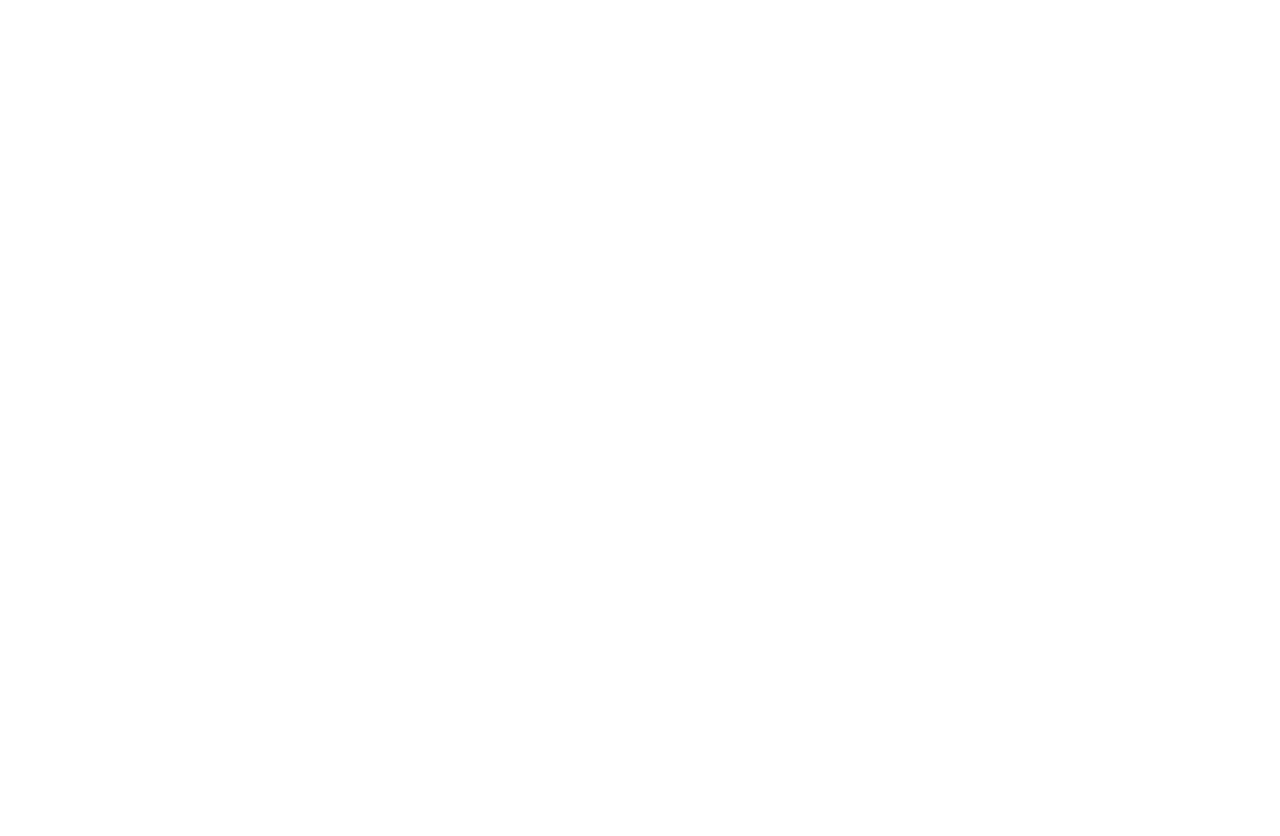
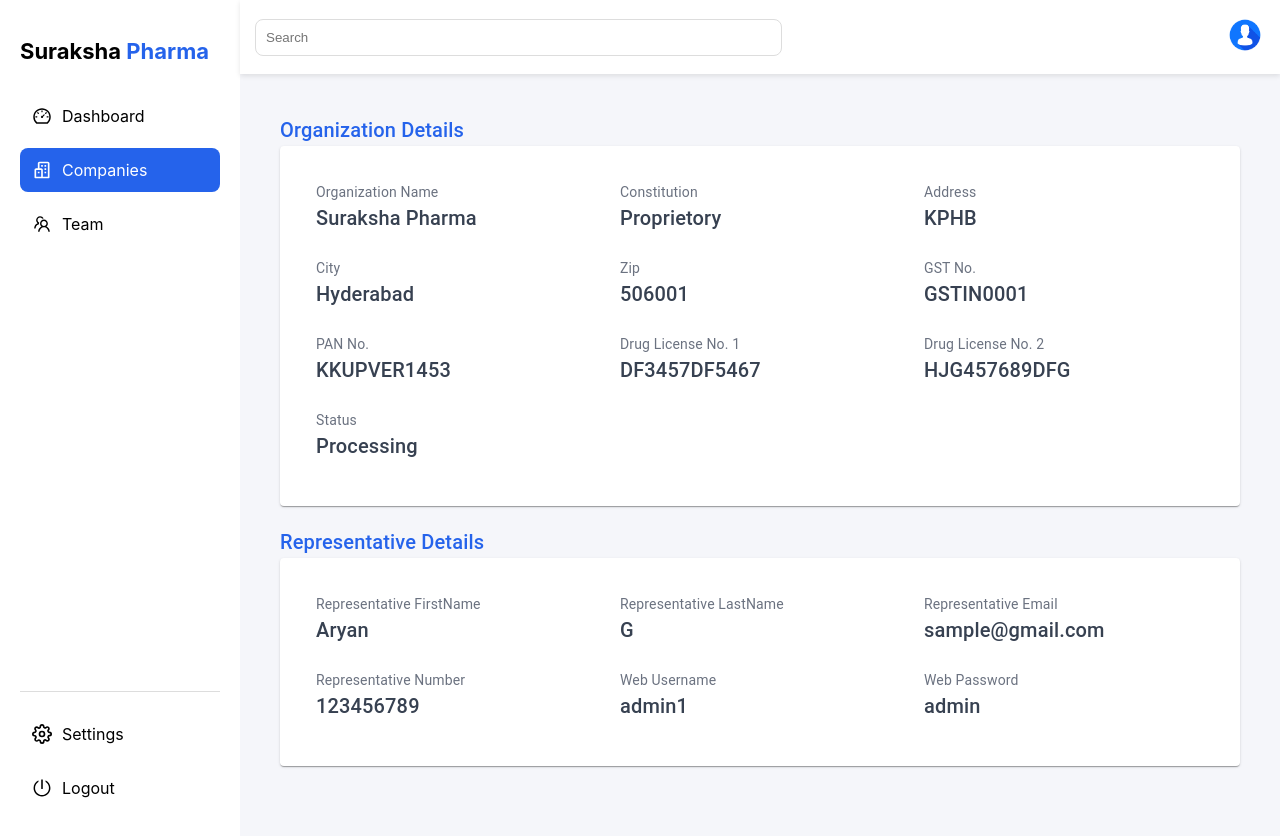
Before and after one commit to jvamshi36/CMS, a React (Create React App) app: page /companies/1/org-details in a window 1280 px wide. Before the commit this address led to /login. Shown: the top 836 px of the page. Before the commit the page ends 800 px from the top, so only its background shows below. Built offline with nearby package versions, Linux system fonts and the light colour scheme.

Commit message:
frontend changes for order details and org details

```diff
--- a/package.json
+++ b/package.json
@@ -16,6 +16,7 @@
     "assert": "^2.1.0",
     "axios": "^1.8.1",
     "browserify-zlib": "^0.2.0",
+    "cross-env": "^7.0.3",
     "crypto-browserify": "^3.12.1",
     "https-browserify": "^1.0.0",
     "lucide-react": "^0.476.0",
--- a/src/App.js
+++ b/src/App.js
@@ -10,6 +10,7 @@ import Login from "./components/Login/LoginPage";
 import Team from "./pages/Team";
 import NewOrder from "./pages/NewOrder";
 import Dashboard from "./pages/Dashboard";
+import OrderDetails from "./pages/OrderDetails";
 
 function App() {
   return (
@@ -17,12 +18,13 @@ function App() {
       <Routes>
         <Route path="/" element={<Login/>}/>
         <Route path="/*" element={<ProtectedRoute/>}/>
-        <Route path="/dashboard" element={<Dashboard/>}/> {/* Changed from "/" to "/dashboard" */}
+        <Route path="/dashboard" element={<Dashboard/>}/>
         <Route path="/new-org" element={<NeworgForm/>}/>
         <Route path="/new-order" element={<NewOrder/>}/>
         <Route path="/companies" element={<Companies/>}/>
-        <Route path="/companies/:id/details" element={<Details/>}/> {/* Changed from companyId to id to match Details component */}
+        <Route path="/companies/:companyId/org-details" element={<Details/>}/>
         <Route path="/companies/:companyId/orders" element={<Orders/>}/>
+        <Route path ="/companies/:companyId/orders/:orderId/order-details" element={<OrderDetails/>}/>
         <Route path="/team" element={<Team/>}/>
       </Routes>
     </AuthProvider>
--- a/src/components/Login/LoginPage.jsx
+++ b/src/components/Login/LoginPage.jsx
@@ -20,7 +20,7 @@ const LoginPage = () => {
     setError("");
 
     try {
-      const response = await axios.post("http://localhost:8081/api/auth/login", { username, password });
+      const response = await axios.post("https://localhost:8081/api/auth/login", { username, password });
       login(response.data.token);
       navigate("/dashboard");
     } catch (error) {
--- a/src/pages/Companies.jsx
+++ b/src/pages/Companies.jsx
@@ -26,7 +26,7 @@ const Companies = () => {
             <table className="styled-table">
                 <thead>
                     <tr>
-                        <th>ID</th><th>Name</th><th>Address</th><th>Date</th><th>GST No.</th><th>Status</th><th>Orders</th>
+                        <th>ID</th><th>Name</th><th>Address</th><th>Date</th><th>GST No.</th><th>Status</th><th>Details</th><th>Orders</th>
                     </tr>
                 </thead>
                 <tbody>
@@ -34,7 +34,8 @@ const Companies = () => {
                         <tr key={company.id}>
                             <td>{company.id}</td><td>{company.name}</td><td>{company.address}</td>
                             <td>{company.date}</td><td>{company.gst}</td><td><span className={`status ${company.status.toLowerCase()}`}>{company.status}</span></td>
-                            <td><NavLink to={`/companies/${company.id}/orders`}>View Orders</NavLink></td>
+                            <td><NavLink to={`/companies/${company.id}/org-details`}>Details</NavLink></td>
+                            <td><NavLink to={`/companies/${company.id}/orders`}>Orders</NavLink></td>
                         </tr>
                     ))}
                 </tbody>
--- a/src/pages/Details.jsx
+++ b/src/pages/Details.jsx
@@ -1,31 +1,71 @@
+// src/pages/OrgDetails.jsx
 import React from "react";
+import { Box, Card, CardContent, Typography, Grid } from "@mui/material";
+import "../styles/Details.css";
 import Layout from "../components/Layout/Layout";
-import { useParams } from "react-router-dom";
-import { companies } from "../data/dummy";
 
-const Details = () => {
-  const { id } = useParams();
-  const company = companies.find((company) => company.id === id);
+const OrganizationDetails = {
+  "Organization Name": "Suraksha Pharma",
+  "Constitution": "Proprietory",
+  "Address": "KPHB",
+  "City": "Hyderabad",
+  "Zip": "506001",
+  "GST No.": "GSTIN0001",
+  "PAN No.": "KKUPVER1453",
+  "Drug License No. 1": "DF3457DF5467",
+  "Drug License No. 2": "HJG457689DFG",
+  "Status": "Processing",
+};
 
-  if (!company) {
-    return (
-      <Layout>
-        <h2>Company not found</h2>
-      </Layout>
-    );
-  }
+const RepresentativeDetails = {
+  "Representative FirstName": "Aryan",
+  "Representative LastName": "G",
+  "Representative Email": "sample@gmail.com",
+  "Representative Number": "123456789",
+  "Web Username": "admin1",
+  "Web Password": "admin",
+};
 
+const OrgDetails = () => {
   return (
     <Layout>
-      <div className="details-container">
-        <h2 className="page-title">{company.name} - Details</h2>
-        <p><strong>Address:</strong> {company.address}</p>
-        <p><strong>Date Registered:</strong> {company.date}</p>
-        <p><strong>GST Number:</strong> {company.gst}</p>
-        <p><strong>Status:</strong> {company.status}</p>
-      </div>
+      <Box className="details-container">
+        {/* Organization Details */}
+        <Typography variant="h6" className="section-title">
+          Organization Details
+        </Typography>
+        <Card className="details-card">
+          <CardContent>
+            <Grid container spacing={3}>
+              {Object.entries(OrganizationDetails).map(([key, value]) => (
+                <Grid item xs={12} sm={4} key={key}>
+                  <Typography variant="body2" className="label">{key}</Typography>
+                  <Typography variant="h6" className="value">{value}</Typography>
+                </Grid>
+              ))}
+            </Grid>
+          </CardContent>
+        </Card>
+
+        {/* Representative Details */}
+        <Typography variant="h6" className="section-title">
+          Representative Details
+        </Typography>
+        <Card className="details-card">
+          <CardContent>
+            <Grid container spacing={3}>
+              {Object.entries(RepresentativeDetails).map(([key, value]) => (
+                <Grid item xs={12} sm={4} key={key}>
+                  <Typography variant="body2" className="label">{key}</Typography>
+                  <Typography variant="h6" className="value">{value}</Typography>
+                </Grid>
+              ))}
+            </Grid>
+          </CardContent>
+        </Card>
+      </Box>
     </Layout>
   );
 };
 
-export default Details;
+export default OrgDetails;
--- /dev/null
+++ b/src/pages/OrderDetails.jsx
@@ -0,0 +1,48 @@
+// src/pages/OrderDetails.jsx
+import React from "react";
+import { useParams } from "react-router-dom";
+import { Box, Card, CardContent, Typography, Grid } from "@mui/material";
+import Layout from "../components/Layout/Layout";
+import "../styles/Details.css";
+
+// Dummy order details (Replace with API data)
+const OrderDetailsData = {
+  id: "ORD12345",
+  customerName: "John Doe",
+  orderDate: "01 March 2024",
+  deliveryDate: "05 March 2024",
+  items: "Laptop, Mouse, Keyboard",
+  totalAmount: "₹45,000",
+  paymentMethod: "Credit Card",
+  orderStatus: "Shipped",
+  address: "123 Street, Hyderabad, India",
+};
+
+const OrderDetails = () => {
+  const { orderId } = useParams(); // Get order ID from URL
+
+  return (
+    <Layout>
+      <Box className="details-container">
+        {/* Order Details */}
+        <Typography variant="h6" className="section-title">
+          Order Details
+        </Typography>
+        <Card className="details-card">
+          <CardContent>
+            <Grid container spacing={3}>
+              {Object.entries(OrderDetailsData).map(([key, value]) => (
+                <Grid item xs={12} sm={4} key={key}>
+                  <Typography variant="body2" className="label">{key.replace(/([A-Z])/g, ' $1').trim()}</Typography>
+                  <Typography variant="h6" className="value">{value}</Typography>
+                </Grid>
+              ))}
+            </Grid>
+          </CardContent>
+        </Card>
+      </Box>
+    </Layout>
+  );
+};
+
+export default OrderDetails;
--- a/src/pages/Orders.jsx
+++ b/src/pages/Orders.jsx
@@ -2,10 +2,11 @@ import React, { useState } from "react";
 import Layout from "../components/Layout/Layout";
 import "../styles/Orders.css";
 import { orders } from "../data/dummy";
-import { useNavigate, NavLink } from "react-router-dom";
+import { useNavigate, NavLink, useParams } from "react-router-dom";
 
 const Orders = () => {
     const navigate = useNavigate();
+    const { companyId } = useParams();
     const [currentPage, setCurrentPage] = useState(1);
     const ordersPerPage = 9;
 
@@ -35,7 +36,7 @@ const Orders = () => {
                             <td>{order.id}</td><td>{order.item}</td><td>{order.address}</td>
                             <td>{order.date}</td><td>{order.type}</td>
                             <td><span className={`status ${order.status.toLowerCase()}`}>{order.status}</span></td>
-                            <td><NavLink to={`/orders/${order.id}`}>View Details</NavLink></td>
+                            <td><NavLink to={`/companies/${companyId}/orders/${order.id}/order-details`}>View Details</NavLink></td>
                         </tr>
                     ))}
                 </tbody>
@@ -54,4 +55,5 @@ const Orders = () => {
         </Layout>
     );
 };
+
 export default Orders;
--- a/src/styles/Details.css
+++ b/src/styles/Details.css
@@ -1,12 +1,31 @@
+/* src/styles/OrgDetails.css */
 .details-container {
-    background: white;
-    padding: 20px;
-    border-radius: 10px;
-    box-shadow: 0px 2px 5px rgba(0,0,0,0.1);
-  }
+  padding: 20px;
+  max-width: 1200px;
+  margin: auto;
+}
 
-  .page-title {
-    font-size: 24px;
-    font-weight: bold;
-    margin-bottom: 20px;
-  }
+.section-title {
+  font-weight: bold;
+  margin: 20px 0;
+  color: #2563EB
+}
+
+.details-card {
+  padding: 20px;
+  border-radius: 12px;
+  box-shadow: 0px 4px 6px rgba(0, 0, 0, 0.1);
+  margin-bottom: 20px;
+  background: #fff;
+}
+
+.label {
+  font-size: 14px;
+  color: #6b7280; /* Gray */
+  text-transform: capitalize;
+}
+
+.value {
+  font-weight: bold;
+  color: #374151; /* Dark Gray */
+}
--- /dev/null
+++ b/src/styles/OrderDetails.css
@@ -0,0 +1,77 @@
+/* src/styles/Details.css */
+
+/* Main Container */
+.details-container {
+    max-width: 1200px;
+    margin: 20px auto;
+    padding: 20px;
+}
+
+/* Section Title */
+.section-title {
+    font-size: 1.5rem;
+    font-weight: 600;
+    color: #333;
+    margin-bottom: 15px;
+    border-left: 5px solid #ff6600;
+    padding-left: 10px;
+}
+
+/* Card Styling */
+.details-card {
+    background: #fff;
+    border-radius: 8px;
+    box-shadow: 0px 4px 6px rgba(0, 0, 0, 0.1);
+    padding: 20px;
+    margin-bottom: 20px;
+}
+
+/* Labels */
+.label {
+    font-size: 0.9rem;
+    font-weight: 500;
+    color: #666;
+}
+
+/* Values */
+.value {
+    font-size: 1.2rem;
+    font-weight: 600;
+    color: #333;
+}
+
+/* Status Styling */
+.value.shipped {
+    color: #22c55e;
+}
+
+.value.pending {
+    color: #facc15;
+}
+
+.value.cancelled {
+    color: #ef4444;
+}
+
+.value.delivered {
+    color: #2563eb;
+}
+
+/* Responsive Design */
+@media (max-width: 768px) {
+    .details-container {
+        padding: 15px;
+    }
+
+    .section-title {
+        font-size: 1.3rem;
+    }
+
+    .label {
+        font-size: 0.85rem;
+    }
+
+    .value {
+        font-size: 1rem;
+    }
+}
```
Also changed, not shown: src/pages/NewOrder.jsx (+16 -47 lines), 2 other files (tests, documents, lock files or other folders).
